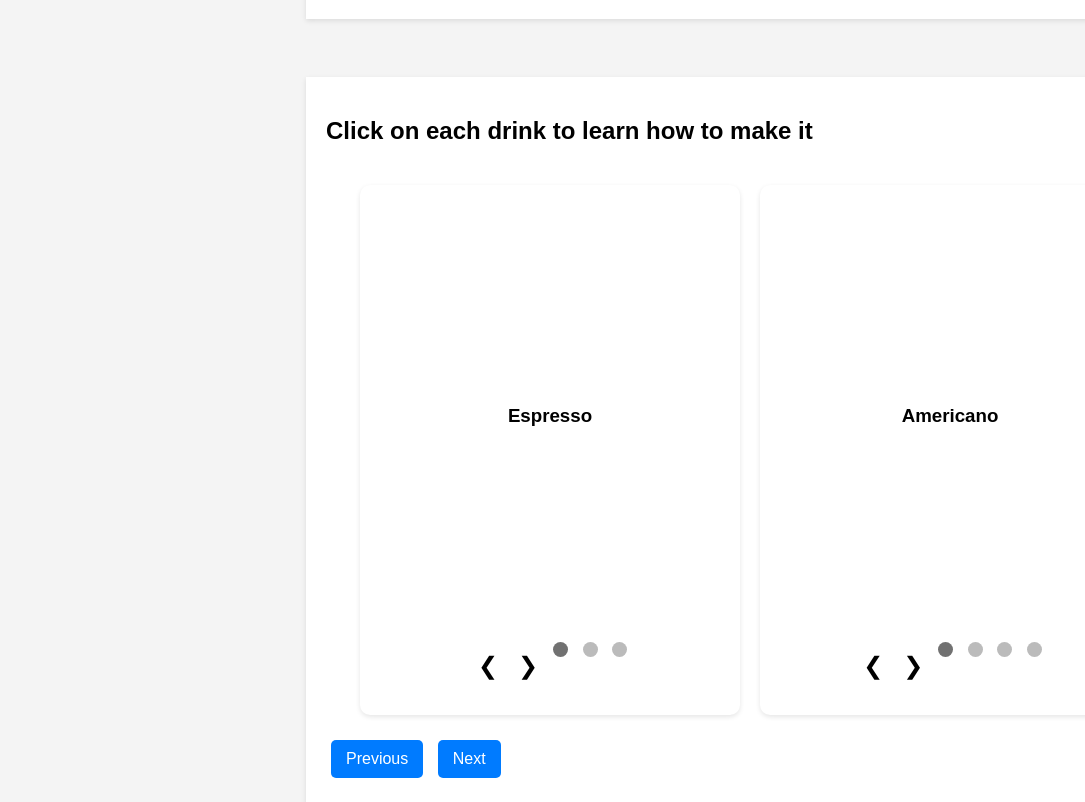
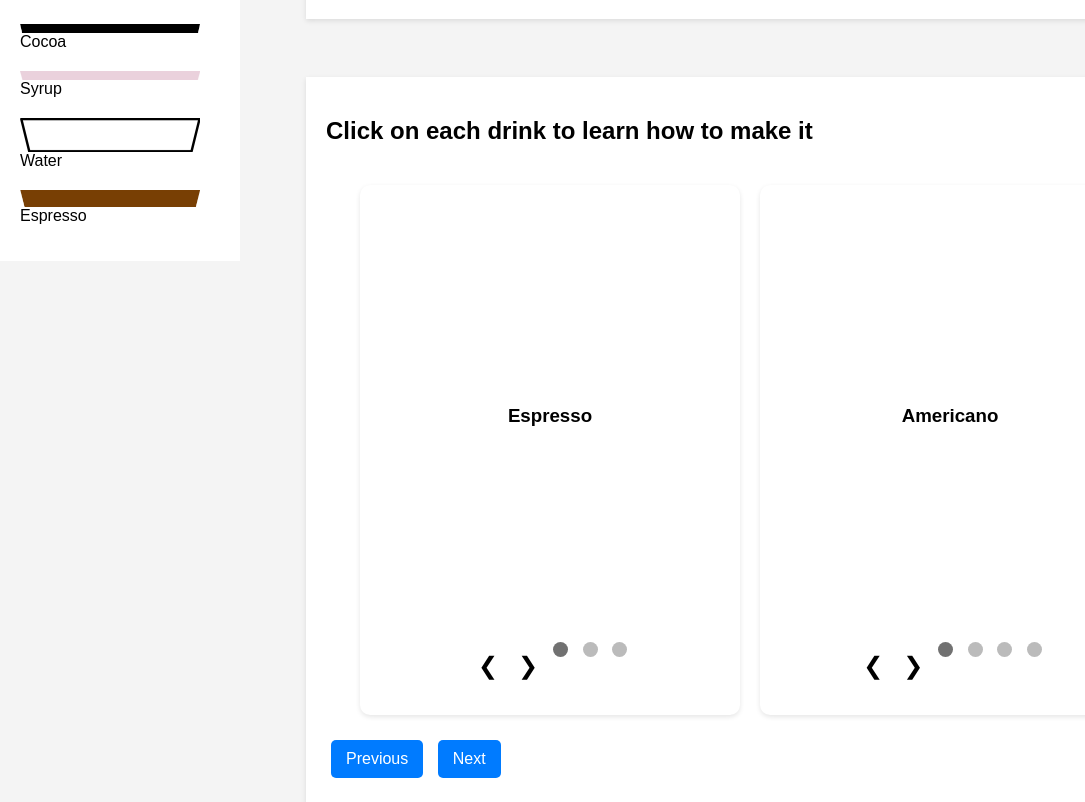
Before and after one commit to roryef/ui-design-coffee, a Flask app: page /learn/1 in a window 1280 px wide. Shown: the part 539-1341 px from the top of the page, without its empty margins (0-1085 px from the left). Run offline with Flask 3, Linux system fonts and the light colour scheme; parts of the project's set-up code (start-up, migrations or seed data) failed here and were passed over.

Commit message:
add home, lesson pages, sidebar and legend

```diff
--- a/server.py
+++ b/server.py
@@ -49,63 +49,62 @@ user_data = {
     }
 }
 
-legend = {
-    [
-        {
-           "name": "Foam",
-           "image": "./media/legend/foam.png"
-        },
-        {
-            "name": "Steamed Milk",
-            "image": "./media/legend/milk.png"
-        },
-                {
-            "name": "Cocoa",
-            "image": "./media/legend/cocoa.png"
-        },
-        {
-            "name": "Syrup",
-            "image": "./media/legend/syrup.png"
-        },
-                {
-            "name": "Water",
-            "image": "./media/legend/water.png"
-        },
-        {
-            "name": "Espresso",
-            "image": "./media/legend/espresso.png"
-        },
-    ]
-}
+legend = [
+    {
+        "name": "Foam",
+        "image": "./media/legend/foam.png"
+    },
+    {
+        "name": "Steamed Milk",
+        "image": "./media/legend/milk.png"
+    },
+    {
+        "name": "Cocoa",
+        "image": "./media/legend/cocoa.png"
+    },
+    {
+        "name": "Syrup",
+        "image": "./media/legend/syrup.png"
+    },
+    {
+        "name": "Water",
+        "image": "./media/legend/water.png"
+    },
+    {
+        "name": "Espresso",
+        "image": "./media/legend/espresso.png"
+    },
+]
 
-ingredients = {
+ingredients = [
     {
         "foam": {
-           "name": "Foam",
-           "image": "./media/legend/foam.png"
+            "name": "Foam",
+            "image": "./media/legend/foam.png"
         },
         "milk": {
             "name": "Steamed Milk",
             "image": "./media/legend/milk.png"
         },
-        "cocoa":{
+        "cocoa": {
             "name": "Cocoa",
             "image": "./media/legend/cocoa.png"
         },
-        "syrup":{
+        "syrup": {
             "name": "Syrup",
             "image": "./media/legend/syrup.png"
         },
-        "water":{
+        "water": {
             "name": "Water",
             "image": "./media/legend/water.png"
         },
-        "espresso":{
+        "espresso": {
             "name": "Espresso",
             "image": "./media/legend/espresso.png"
         },
     }
-}
+]
+
 
 home_data = {
     "title": "<span class='highlight'>Welcome!</span> You will learn how to <span class='highlight'>Distinguish Coffee</span> today!",
--- a/static/css/style.css
+++ b/static/css/style.css
@@ -7,6 +7,7 @@ body {
 
 /* Header styles */
 header {
+
     background-color: #333;
     color: white;
     padding: 0.5em 0;
@@ -158,7 +159,7 @@ header {
 
 /* Sidebar styles */
 .sidebar {
-    background: #f4f4f4;
+    background: #ffffff;
     padding: 20px;
     position: fixed;
     width: 200px;
@@ -184,6 +185,26 @@ header {
     background-color: #ddd;
 }
 
+.legend-section {
+    margin-top: 20px;
+}
+
+.legend {
+    list-style: none;
+    padding: 0;
+    background-color:#ffffff
+}
+
+.legend li {
+    margin-bottom: 0px;
+}
+
+.legend-image {
+    width: 180px;
+    height: auto;
+    display: block;
+}
+
 /* Navigation styles */
 .lesson-navigation a {
     text-decoration: none;
--- a/templates/layout.html
+++ b/templates/layout.html
@@ -7,7 +7,7 @@
     <link rel="stylesheet" href="{{ url_for('static', filename='css/style.css') }}">
 </head>
 <body>
-    <header>
+    <header class="fixed-header">
         <nav class="header-nav">
             <ul>
                 <li><h1><a href="{{ url_for('home') }}">Home</a></h1></li>
--- a/templates/lesson.html
+++ b/templates/lesson.html
@@ -8,6 +8,17 @@
             </li>
         {% endfor %}
     </ul>
+    <div class="legend-section">
+        <h3>Legend</h3>
+        <ul class="legend">
+            {% for item in legend %}
+                <li>
+                    <img src="{{ url_for('static', filename=item.image) }}" class="legend-image" alt="{{ item.name }}">
+                    {{ item.name }}
+                </li>
+            {% endfor %}
+        </ul>
+    </div>
 </div>
 
 <div class="main-content">
```
Also changed, not shown: static/media/legend/cocoa.png (renamed from media/legend/cocoa.png), static/media/legend/espresso.png (renamed from media/legend/espresso.png), static/media/legend/foam.png (renamed from media/legend/foam.png), static/media/legend/milk.png (renamed from media/legend/milk.png), static/media/legend/syrup.png (renamed from media/legend/syrup.png), static/media/legend/water.png (renamed from media/legend/water.png).
